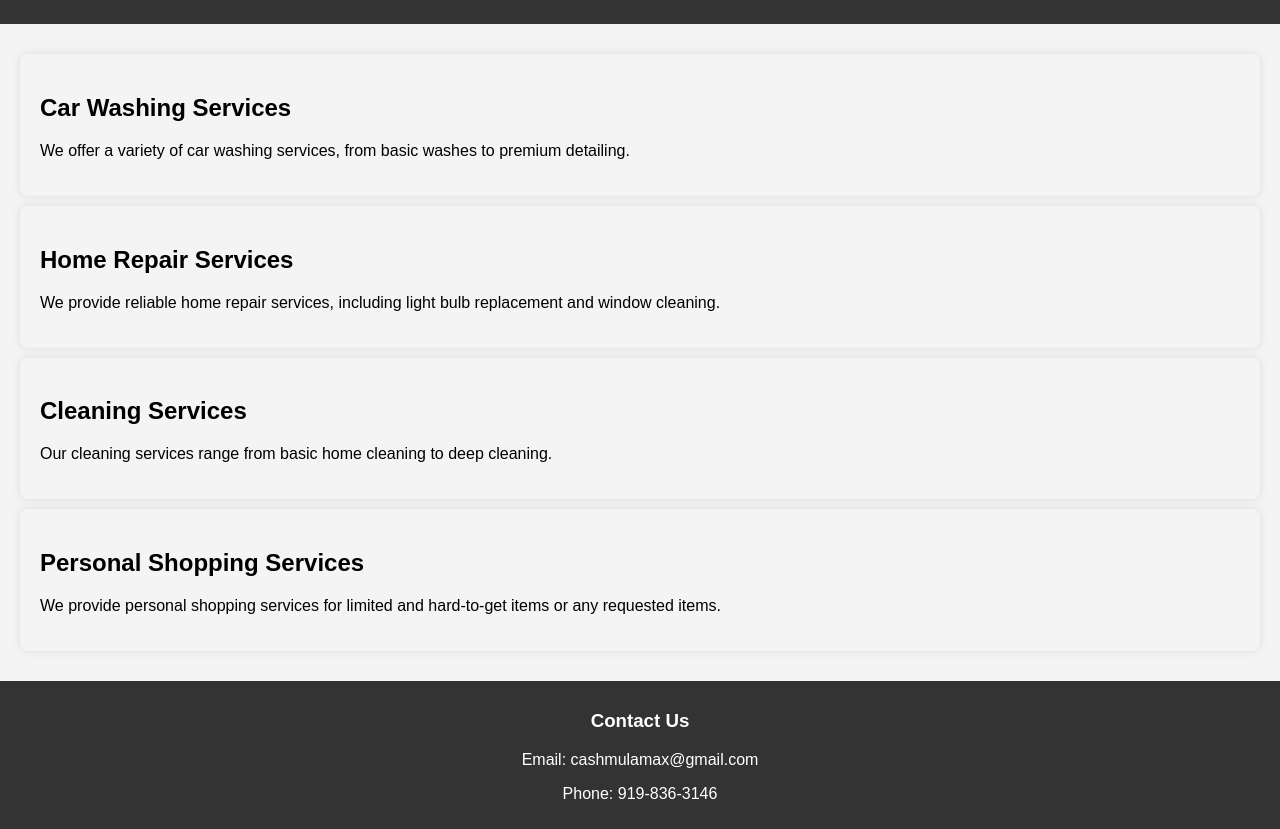
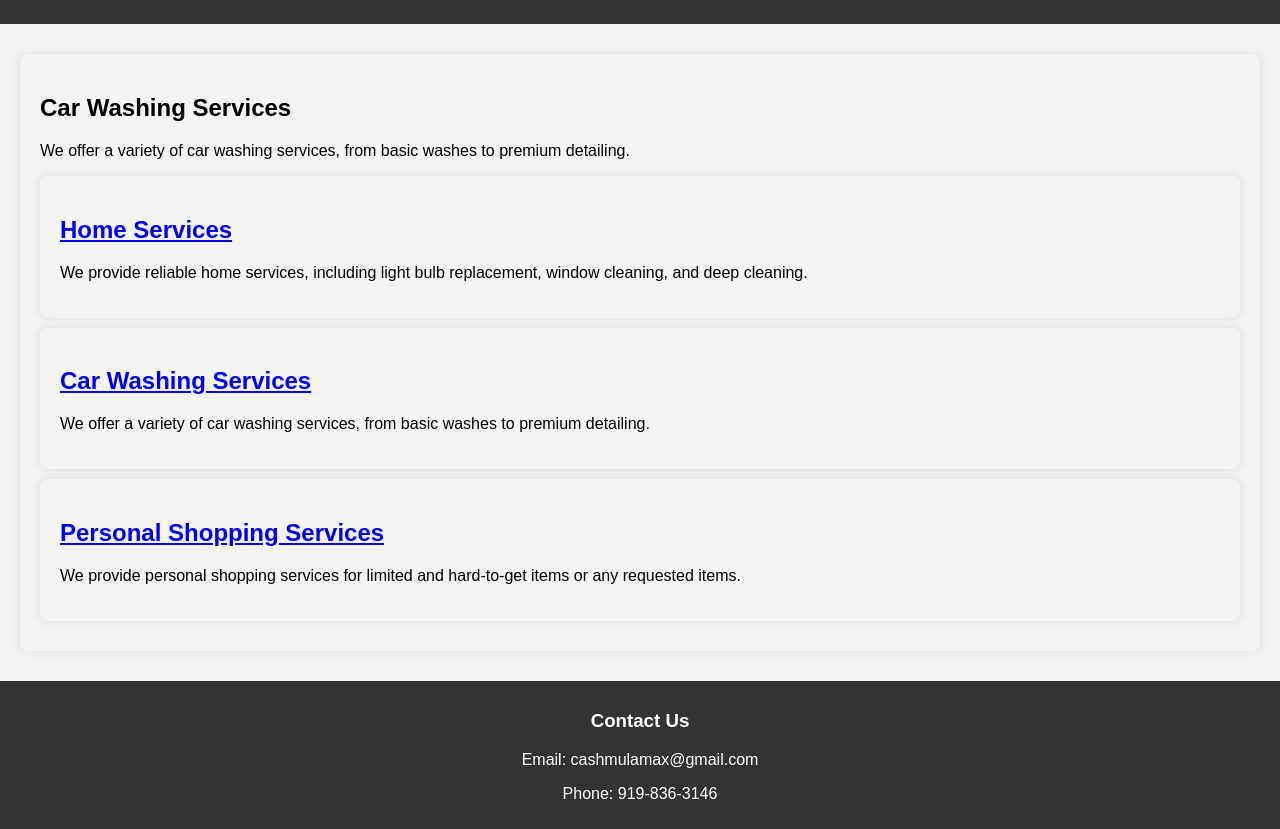
Before and after one commit to MMMServicesHub/MMMServicesHub.github.io, a plain HTML site: page index.html in a window 1280 px wide. Shown: the part 110-939 px from the top of the page. Drawn offline with Linux system fonts and the light colour scheme.

Commit message:
Combined Home Repair and Cleaning Services into Home Services

```diff
--- a/index.html
+++ b/index.html
@@ -23,20 +23,18 @@
        <section id="car-washing" class="service-widget">
     <h2>Car Washing Services</h2>
     <p>We offer a variety of car washing services, from basic washes to premium detailing.</p>
+<section id="home-services" class="service-widget">
+    <h2><a href="home-services.html">Home Services</a></h2>
+    <p>We provide reliable home services, including light bulb replacement, window cleaning, and deep cleaning.</p>
 </section>
 
-<section id="home-repair" class="service-widget">
-    <h2>Home Repair Services</h2>
-    <p>We provide reliable home repair services, including light bulb replacement and window cleaning.</p>
-</section>
-
-<section id="cleaning-services" class="service-widget">
-    <h2>Cleaning Services</h2>
-    <p>Our cleaning services range from basic home cleaning to deep cleaning.</p>
+<section id="car-washing" class="service-widget">
+    <h2><a href="car-washing.html">Car Washing Services</a></h2>
+    <p>We offer a variety of car washing services, from basic washes to premium detailing.</p>
 </section>
 
 <section id="personal-shopping" class="service-widget">
-    <h2>Personal Shopping Services</h2>
+    <h2><a href="personal-shopping.html">Personal Shopping Services</a></h2>
     <p>We provide personal shopping services for limited and hard-to-get items or any requested items.</p>
 </section>
 
```
Also changed, not shown: home-services.html (added, +29 -0 lines).
